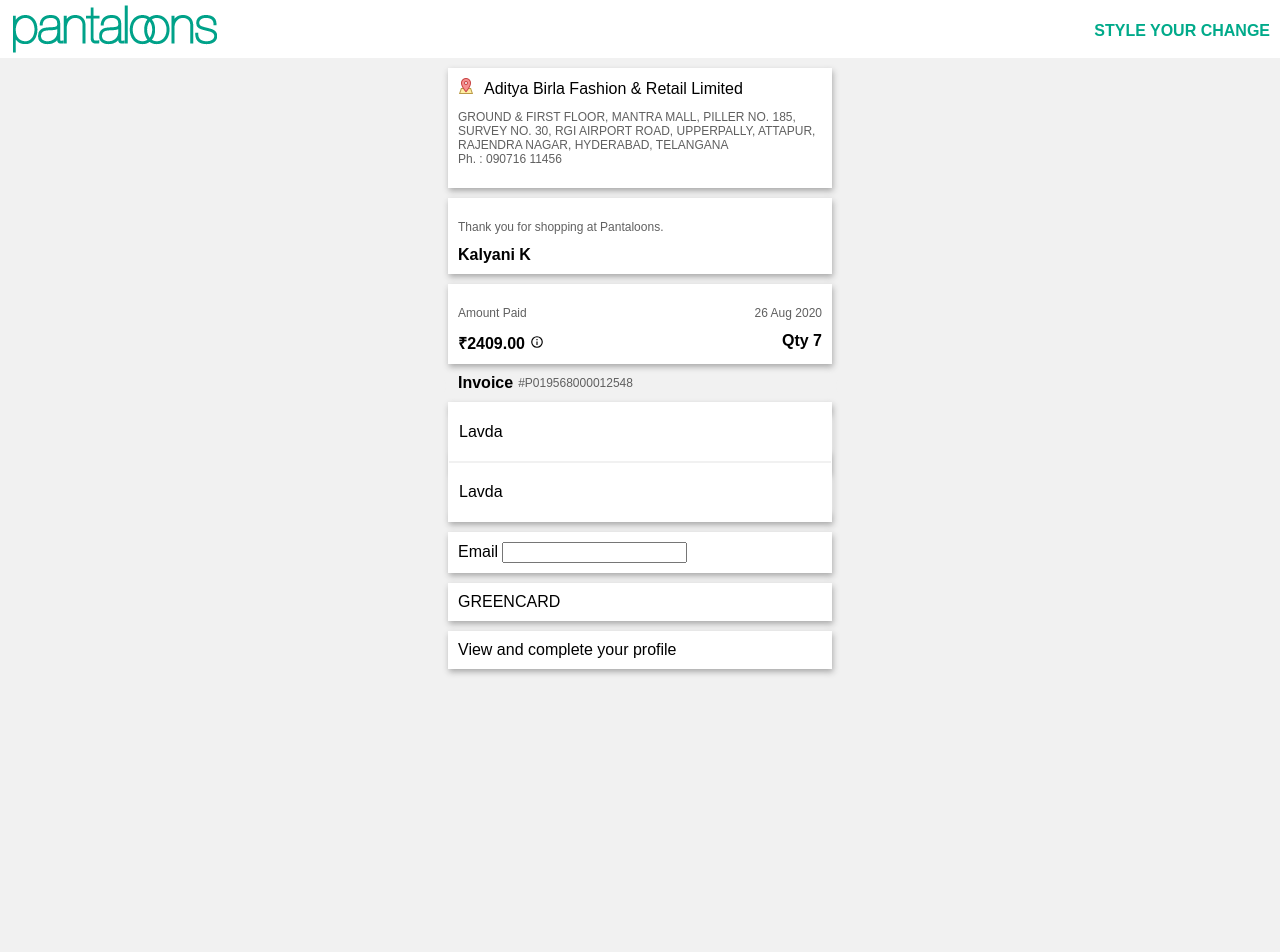
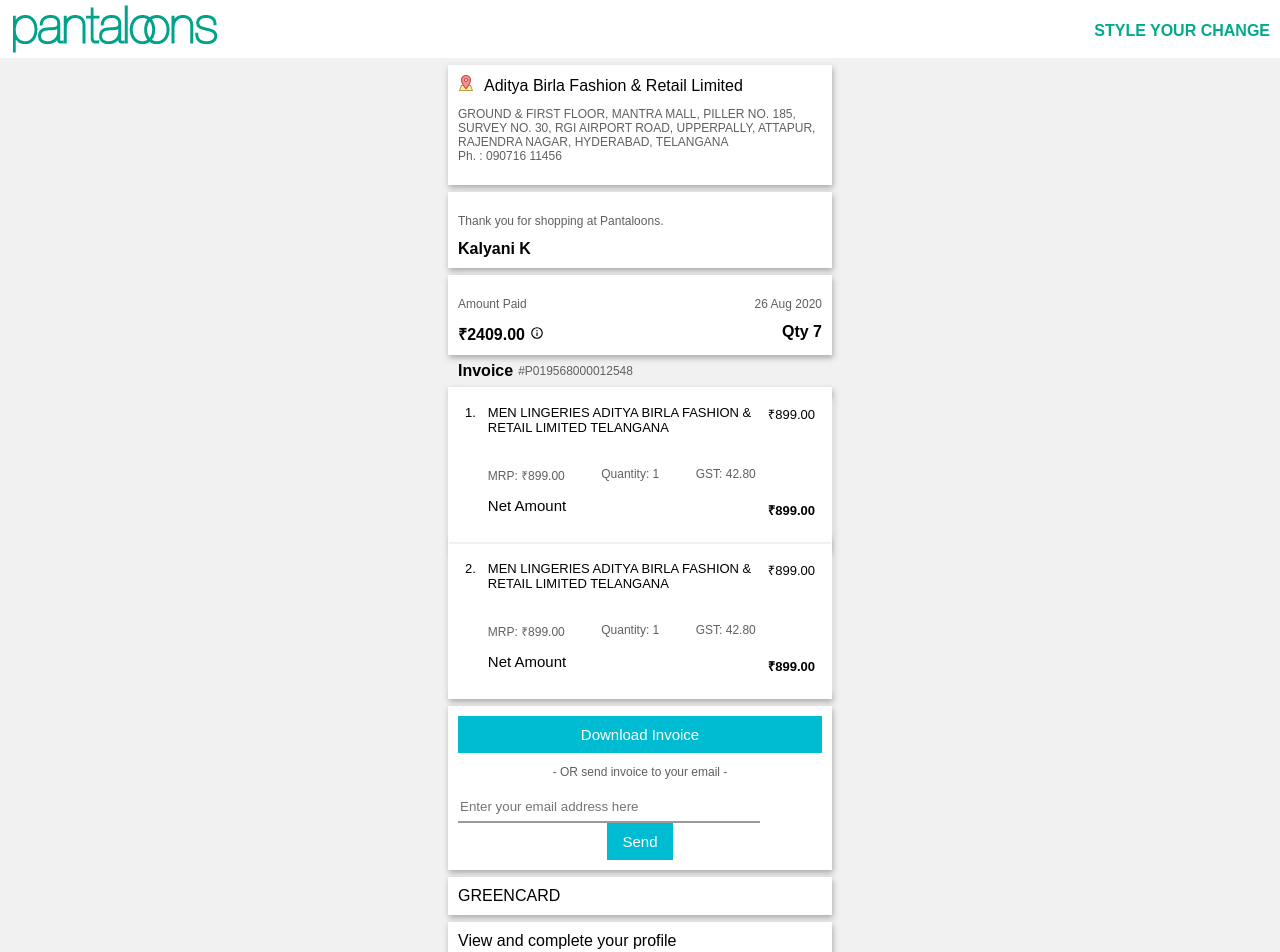
Before and after one commit to wankhede04/carnival-bill, an Angular app: page / in a window 1280 px wide. Shown: the top 952 px of the page. Before the commit the page ends 800 px from the top, so only its background shows below. Built offline with nearby package versions, Linux system fonts and the light colour scheme.

Commit message:
Added invoice details and download section.

```diff
--- a/src/app/app.component.html
+++ b/src/app/app.component.html
@@ -10,7 +10,8 @@
     </span>
     <p>
       <span>
-        GROUND &amp; FIRST FLOOR, MANTRA MALL, PILLER NO. 185, SURVEY NO. 30, RGI AIRPORT ROAD, UPPERPALLY, ATTAPUR, RAJENDRA NAGAR,  HYDERABAD, TELANGANA
+        GROUND &amp; FIRST FLOOR, MANTRA MALL, PILLER NO. 185, SURVEY NO. 30, RGI AIRPORT ROAD, UPPERPALLY, ATTAPUR,
+        RAJENDRA NAGAR, HYDERABAD, TELANGANA
       </span><br>
       Ph. : <span>090716 11456</span>
     </p>
@@ -40,16 +41,62 @@
   </div>
   <div class="purchased-item">
     <div class="invoice-details">
-      Lavda
+      <div style="font-size: 13px;">
+        1.
+      </div>
+      <div class="product-details">
+        <span style="text-transform: uppercase; font-size: 13px;">
+          Men lingeries aditya birla fashion & retail limited Telangana
+        </span>
+        <span style="display: flex; margin-top: 6vh; justify-content: space-between;">
+          <p>MRP: &#8377;899.00</p>
+          <p>Quantity: 1</p>
+          <p>GST: 42.80</p>
+        </span>
+        <span style="margin-top: 5vh; font-size: 15px;">Net Amount</span>
+      </div>
+      <div style="font-size: 13px; display: grid;">
+        <span>
+          &#8377;899.00
+        </span>
+        <span style="margin-top: 9vh;">
+          <b>&#8377;899.00</b>
+        </span>
+      </div>
     </div>
     <span></span>
     <div class="invoice-details">
-      Lavda
+      <div style="font-size: 13px;">
+        2.
+      </div>
+      <div class="product-details">
+        <span style="text-transform: uppercase; font-size: 13px;">
+          Men lingeries aditya birla fashion & retail limited Telangana
+        </span>
+        <span style="display: flex; margin-top: 6vh; justify-content: space-between;">
+          <p>MRP: &#8377;899.00</p>
+          <p>Quantity: 1</p>
+          <p>GST: 42.80</p>
+        </span>
+        <span style="margin-top: 5vh; font-size: 15px;">Net Amount</span>
+      </div>
+      <div style="font-size: 13px; display: grid;">
+        <span>
+          &#8377;899.00
+        </span>
+        <span style="margin-top: 9vh;">
+          <b>&#8377;899.00</b>
+        </span>
+      </div>
     </div>
   </div>
   <div class="download-invoice">
-    Email
-    <input type="text" name="" id="">
+    <span><button style="width: 100%;">Download Invoice</button></span>
+    <span><p>- OR send invoice to your email -</p></span>
+    <span>
+      <input type="text" id="email" placeholder="Enter your email address here">
+      <button>Send</button>
+    </span>
   </div>
   <div class="greencard">
     GREENCARD
--- a/src/app/app.component.scss
+++ b/src/app/app.component.scss
@@ -55,6 +55,21 @@
       display: block;
       background: #F1F1F1;
     }
+
+    .invoice-details {
+      display: flex;
+      justify-content: space-between;
+      height: 15vh;
+
+      span {
+        background: #FFF;
+      }
+
+      div {
+        padding: 0;
+        margin: 0 6px;
+      }
+    }
   }
 
   .amount-paid {
@@ -64,6 +79,27 @@
         margin-left: 5px;
         width: 15%;
       }
+    }
+  }
+
+  .download-invoice {
+    text-align-last: center;
+
+    button {
+      border: none;
+      outline: none;
+      background: #00BCD2;
+      color: #FFFFFF;
+      font-size: 15px;
+      padding: 10px 15px;
+    }
+
+    input {
+      border: none;
+      width: 82%;
+      border-bottom: 2px solid #999999;
+      height: 28px;
+      text-align-last: auto;
     }
   }
 }
@@ -85,5 +121,13 @@
   .container {
     max-width: 100%;
     margin: 0 10px;
+
+    .download-invoice {
+      input {
+        width: 78%;
+        border-bottom: 2px solid #999999;
+        height: 4vh;
+      }
+    }
   }
 }
--- a/src/app/app.component.ts
+++ b/src/app/app.component.ts
@@ -7,4 +7,5 @@
 })
 export class AppComponent {
   title = 'carnival-bill';
+  purchaseItems: number[] = [1, 2];
 }
--- a/src/styles.scss
+++ b/src/styles.scss
@@ -8,7 +8,7 @@
 .container {
   div {
     text-align-last: left;
-    margin: 10px 0;
+    margin: 7px 0;
     padding: 10px;
     background: #FFFFFF;
     box-shadow: 1px 3px 6px 0px #AAAAAA;
```
